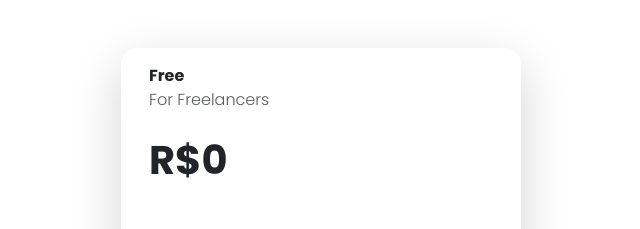
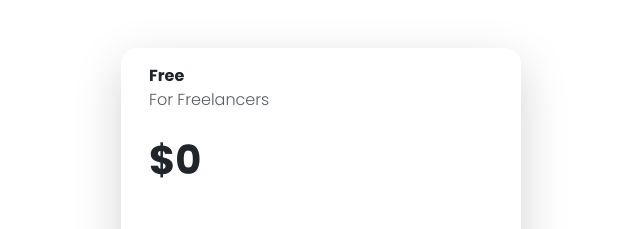
Before and after one commit to sergjsilva/pricing-card-1-bootstrap, a plain HTML site: page index.html in a window 1280 px wide. Shown: the top 229 px of the page, 319-959 px from the left. Drawn offline with nearby package versions, Linux system fonts and the light colour scheme.

Commit message:
Update index.html
change real sign per dollar sign

```diff
--- a/index.html
+++ b/index.html
@@ -27,7 +27,7 @@
                     <div class="card-body">
                         <div class="fw-bold">Free</div>
                         <p class="text-muted">For Freelancers</p>
-                        <h2 class="fs-1 fw-bold mt-4 mb-5">R$0</h2>
+                        <h2 class="fs-1 fw-bold mt-4 mb-5">$0</h2>
                         <ul class="list-group list-group-flush fs-5 mb-5 vstack gap-2">
                             <li class="list-group-item border-0">
                                 <i class="bi bi-check2"></i> Single User
```
